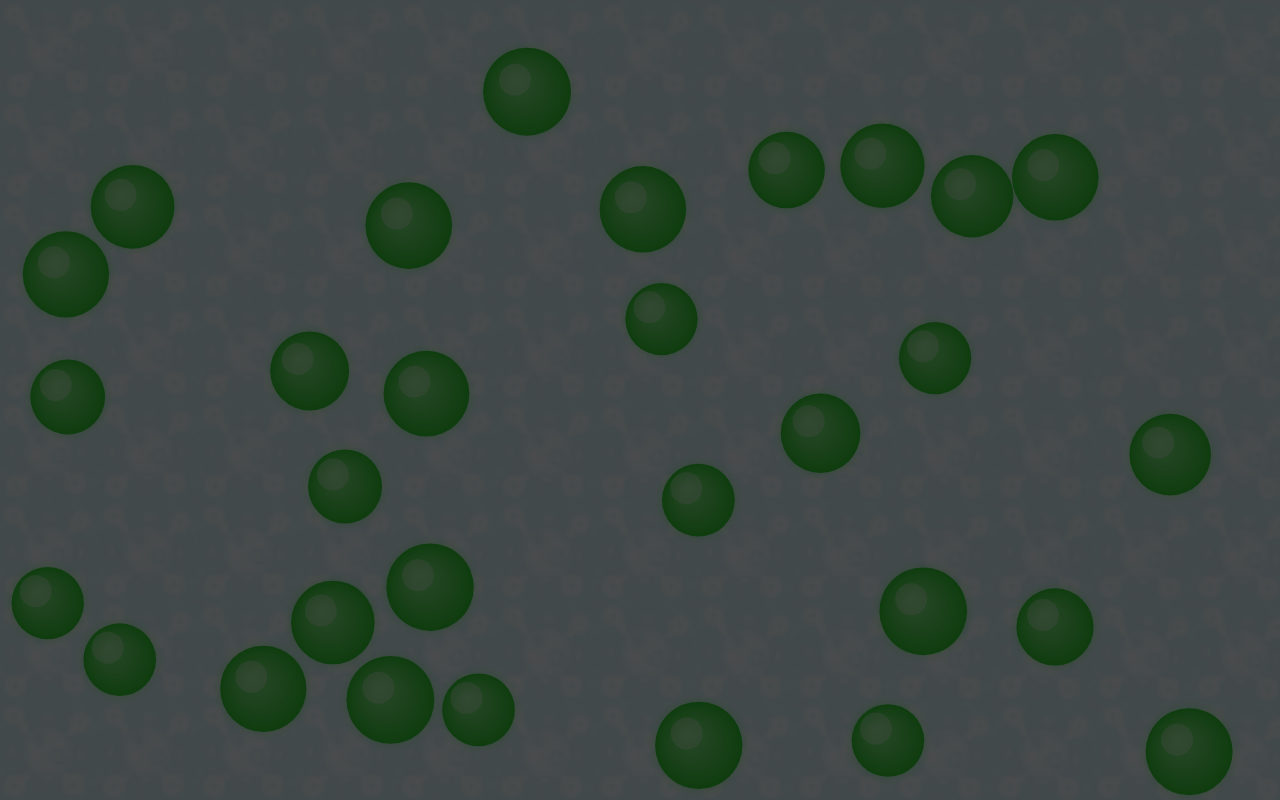
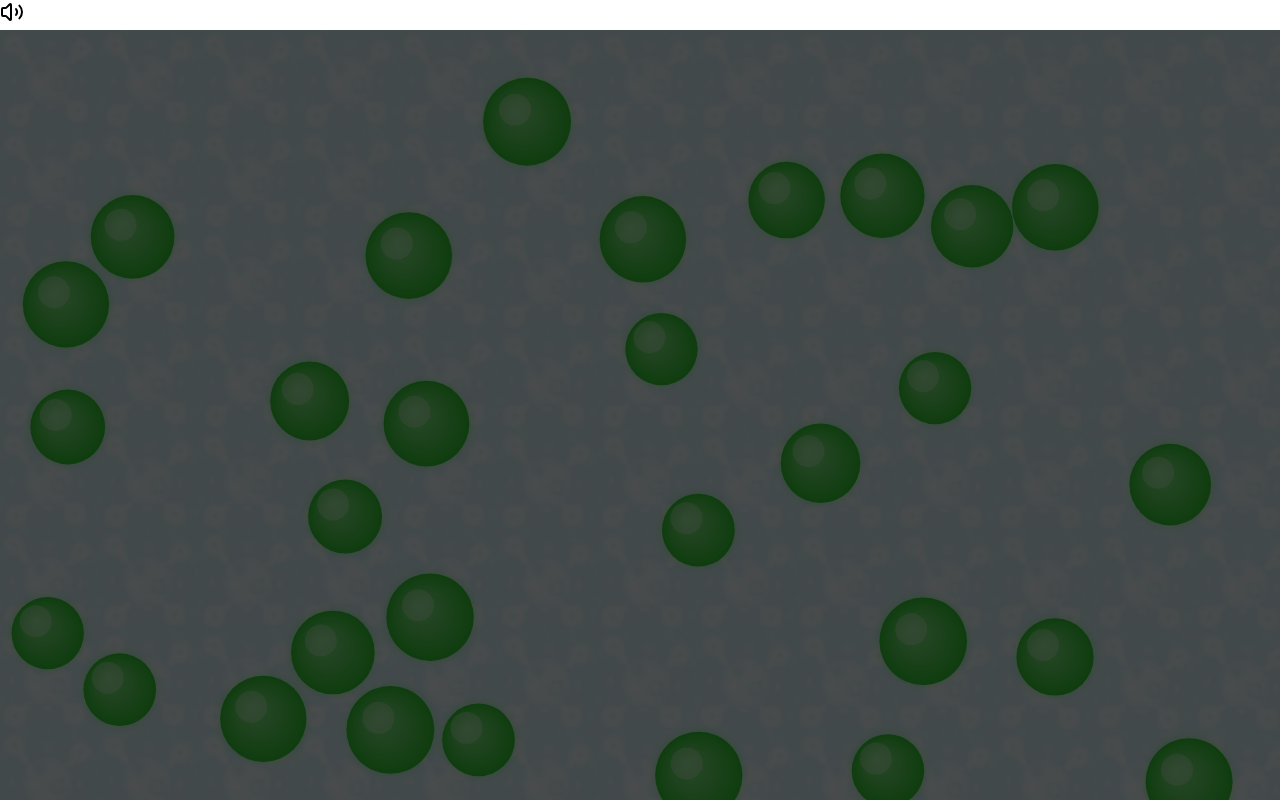
Before and after one commit to hazemelraffiee/infection-game, a React (Vite) app: page / in a window 1280 px wide. Built offline with nearby package versions, Linux system fonts and the light colour scheme.

Commit message:
added background music

```diff
--- /dev/null
+++ b/src/components/BackgroundMusic.tsx
@@ -0,0 +1,71 @@
+import { useEffect, useRef, useState } from 'react';
+import { Volume2, VolumeX } from 'lucide-react';
+
+const BackgroundMusic = () => {
+  const audioRef = useRef<HTMLAudioElement | null>(null);
+  const [isMuted, setIsMuted] = useState(false);
+  const [isLoaded, setIsLoaded] = useState(false);
+
+  useEffect(() => {
+    const audio = new Audio('./src/assets/music.mp3');
+    audio.loop = true;
+    audioRef.current = audio;
+
+    const handleCanPlayThrough = () => {
+      setIsLoaded(true);
+    };
+
+    audio.addEventListener('canplaythrough', handleCanPlayThrough);
+
+    // Clean up
+    return () => {
+      audio.removeEventListener('canplaythrough', handleCanPlayThrough);
+      audio.pause();
+      audioRef.current = null;
+    };
+  }, []);
+
+  const toggleMute = () => {
+    if (audioRef.current) {
+      if (isMuted) {
+        audioRef.current.volume = 1;
+        audioRef.current.play();
+      } else {
+        audioRef.current.volume = 0;
+      }
+      setIsMuted(!isMuted);
+    }
+  };
+
+  // Auto-play when component loads (after user interaction)
+  useEffect(() => {
+    const handleFirstInteraction = () => {
+      if (audioRef.current && isLoaded && !isMuted) {
+        audioRef.current.play().catch(() => {
+          // Handle auto-play restrictions
+          setIsMuted(true);
+        });
+      }
+      document.removeEventListener('click', handleFirstInteraction);
+    };
+
+    document.addEventListener('click', handleFirstInteraction);
+    return () => document.removeEventListener('click', handleFirstInteraction);
+  }, [isLoaded, isMuted]);
+
+  return (
+    <button
+      onClick={toggleMute}
+      className="fixed bottom-4 right-4 p-2 bg-white/10 hover:bg-white/20 rounded-full backdrop-blur-sm transition-colors duration-200 z-50"
+      aria-label={isMuted ? "Unmute background music" : "Mute background music"}
+    >
+      {isMuted ? (
+        <VolumeX className="w-6 h-6 text-white/80" />
+      ) : (
+        <Volume2 className="w-6 h-6 text-white/80" />
+      )}
+    </button>
+  );
+};
+
+export default BackgroundMusic;
--- a/src/components/InfectionGame.tsx
+++ b/src/components/InfectionGame.tsx
@@ -5,6 +5,7 @@ import GameOverScreen from './GameOverScreen';
 import NameInputDialog from './NameInputDialog';
 import { useGameSettings } from './GameSettings';
 import { GameState, LeaderboardEntry } from './types';
+import BackgroundMusic from './BackgroundMusic';
 
 export const InfectionGame = () => {
     const settings = useGameSettings();
@@ -203,6 +204,7 @@ export const InfectionGame = () => {
 
     return (
         <div className="relative w-full h-full overflow-hidden">
+            <BackgroundMusic />
             <GameCanvas
                 gameState={gameState}
                 setGameState={setGameState}
```
Also changed, not shown: 1 other file (tests, documents, lock files or other folders).
